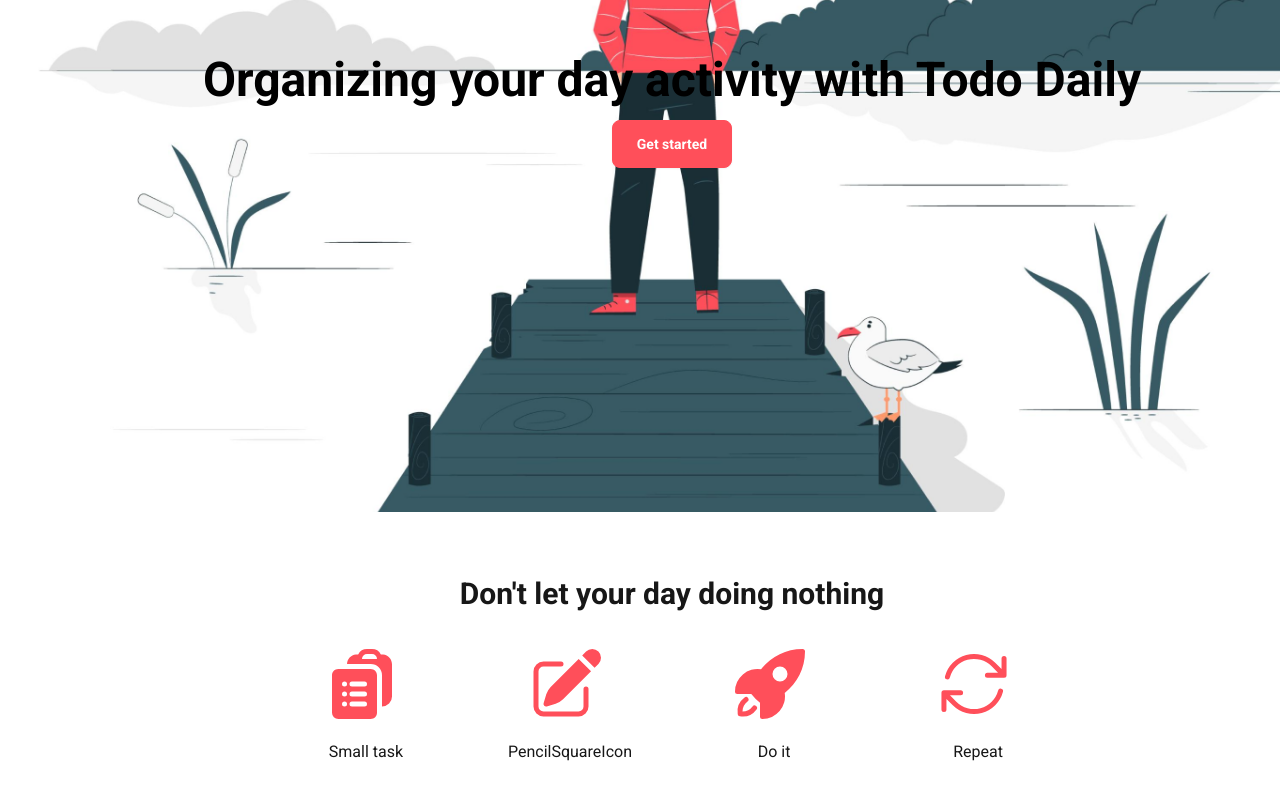
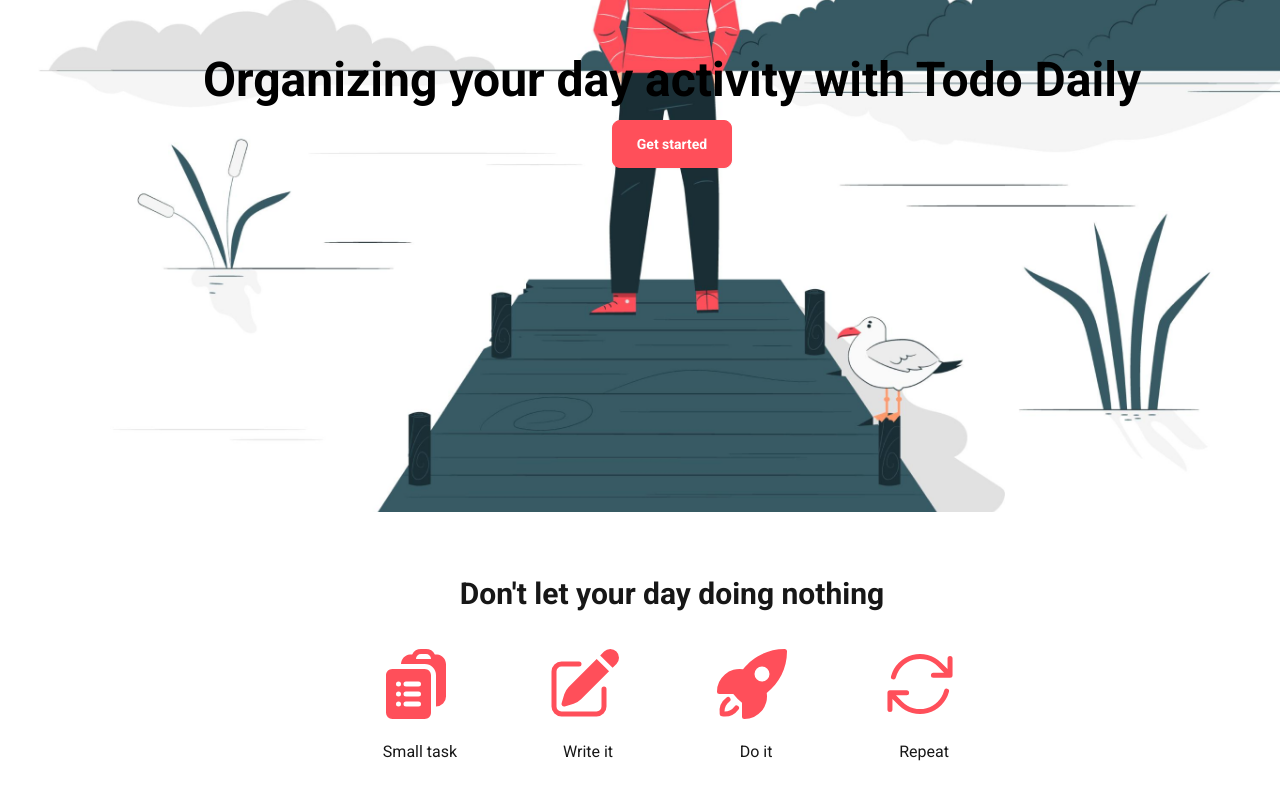
Before and after one commit to DominikDula/todo-list, a Next.js app: page / in a window 1280 px wide. Shown: the part 384-1184 px from the top of the page. Built offline with nearby package versions, Linux system fonts and the light colour scheme.

Commit message:
text typo fix

```diff
--- a/app/page.tsx
+++ b/app/page.tsx
@@ -30,7 +30,7 @@
           </div>
           <div className="flex flex-col items-center">
             <PencilSquareIcon className="h-20 w-20 text-todo-main  mr-2" />
-            <p className="mt-4">PencilSquareIcon</p>
+            <p className="mt-4">Write it</p>
           </div>
           <div className="flex flex-col items-center">
             <RocketLaunchIcon className="h-20 w-20 text-todo-main  mr-2" />
```
